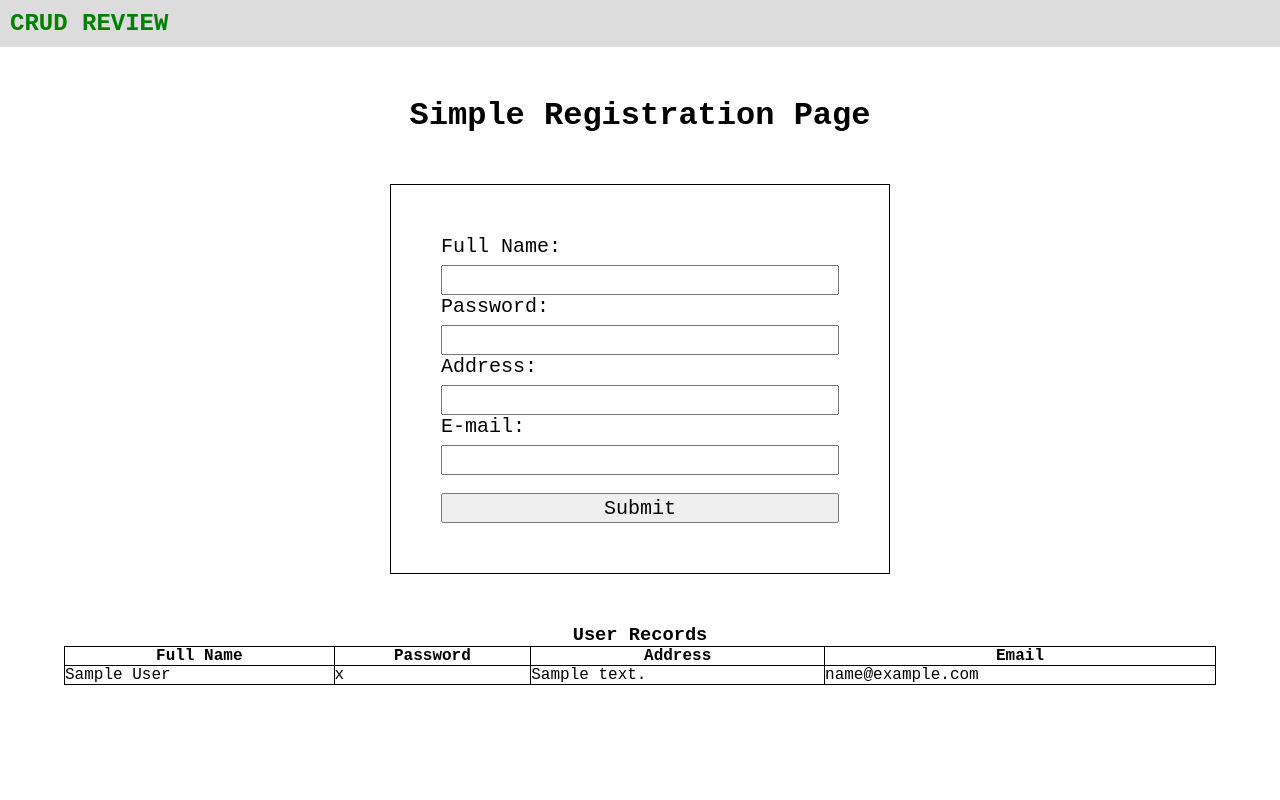
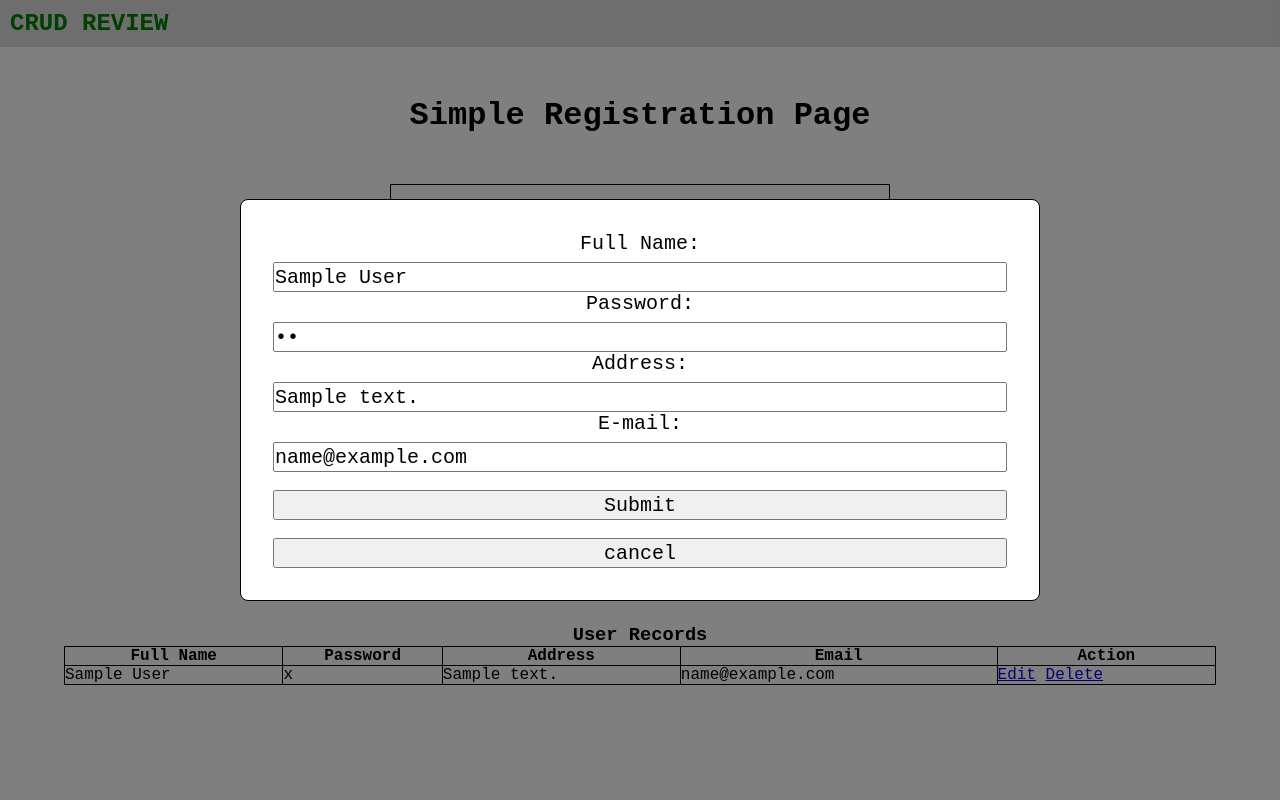
Before and after one commit to marcelinoadrian/test-repo, a PHP site: page /index.php?edit=1 in a window 1280 px wide. Run offline with PHP 8.4, Linux system fonts and the light colour scheme; tables that the repository leaves empty or names only in its code hold one stand-in row (values such as "Sample post").

Commit message:
Added complete Edit and Delete functions.

```diff
--- a/addrecord.php
+++ b/addrecord.php
@@ -25,4 +25,5 @@ if(isset($_POST['submit']))
 }
 
 
+
 ?>
--- a/index.php
+++ b/index.php
@@ -5,11 +5,51 @@
     <meta name="viewport" content="width=device-width, initial-scale=1.0">
     <title>CRUD PHP</title>
     <link rel="stylesheet" href="style.css">
+    <style>
+
+    </style>
 </head>
 <body>
     <?php
     include 'dbconnection.php';
     $conn = OpenCon();
+
+
+
+    if(isset($_GET['delete'])){
+   $delete_id = $_GET['delete'];
+   $delete_query = mysqli_query($conn, "DELETE FROM `user_data` WHERE id = $delete_id ") or die('query failed');
+
+   if($delete_query){
+      header('location:index.php');
+   }
+};
+
+
+if(isset($_POST['u_submit']))
+{
+    $u_id = $_POST['u_id'];
+    $u_name = $_POST['u_name'];
+    $u_password = $_POST['u_password'];
+    $u_address = $_POST['u_address'];
+    $u_email = $_POST['u_email'];
+
+
+    $update_query = mysqli_query($conn, "UPDATE `user_data` SET full_name = '$u_name', passw = '$u_password', address = '$u_address', email = '$u_email' WHERE id = '$u_id'");
+
+
+    if($update_query)
+    {
+        header("location: ./index.php");
+    }
+    else
+    {
+        echo "Error: " . $sql . "" . mysqli_error($conn);
+    }
+
+     mysqli_close($conn);
+};
+
     ?>
 
     <header>
@@ -39,6 +79,7 @@
                 <th>Password</th>
                 <th>Address</th>
                 <th>Email</th>
+                <th>Action</th>
             </thead>
 
             <?php
@@ -54,6 +95,7 @@
     <td><?php echo $row['passw']; ?></td>
     <td><?php echo $row['address']; ?></td>
     <td><?php echo $row['email']; ?></td>
+    <td><a href="index.php?edit=<?php echo $row['id']; ?>">Edit</a>     <a href="index.php?delete=<?php echo $row['id']; ?>" onclick="return confirm('Remove User from Database?')">Delete</a></td>
 </tr>
 
 
@@ -69,5 +111,49 @@
         </table>
 
     </section>
+
+    <section class="edit-form">
+        <?php
+
+   if(isset($_GET['edit'])){
+      $edit_id = $_GET['edit'];
+      $edit_query = mysqli_query($conn, "SELECT * FROM `user_data` WHERE id = $edit_id");
+      if(mysqli_num_rows($edit_query) > 0){
+         while($fetch_edit = mysqli_fetch_assoc($edit_query)){
+   ?>
+
+   <form action="" method="POST">
+
+            <input type="hidden" name="u_id" value="<?php echo $fetch_edit['id']; ?>">
+            <label for="fu-name">Full Name: </label>
+            <input type="text" name="u_name" id="u_name" value="<?php echo $fetch_edit['full_name']; ?> ">
+            <label for="password">Password: </label>
+            <input type="password" name="u_password" id="u_password" value="<?php echo $fetch_edit['passw']; ?> ">
+            <label for="address">Address: </label>
+            <input type="text" name="u_address" id="u_address" value="<?php echo $fetch_edit['address']; ?> ">
+            <label for="email">E-mail: </label>
+            <input type="text" name="u_email" id="u_email" value="<?php echo $fetch_edit['email']; ?> ">
+            <br>
+            <input type="submit" name="u_submit">
+            <br>
+            <input type="reset" value="cancel" id="close-edit" class="btn">
+   </form>
+
+   <?php
+         }
+        }
+         echo "<script>document.querySelector('.edit-form').style.display = 'flex';</script>";
+    }
+   ?>
+    </section>
+
 </body>
+  <script>
+      document.querySelector('#close-edit').onclick = () =>
+      {
+      document.querySelector('.edit-form').style.display = 'none';
+      window.location.href = 'index.php';
+      }    </script>
+
+
 </html>
--- a/style.css
+++ b/style.css
@@ -51,3 +51,25 @@ table
     margin: 0 auto;
     width: 90vw;
 }
+
+.edit-form {
+    position: fixed;
+    top: 0;
+    left: 0;
+    z-index: 1100;
+    background-color: rgba(0, 0, 0, 0.5);
+    padding: 25px;
+    display: none;
+    align-items: center;
+    justify-content: center;
+    min-height: 100vh;
+    width: 100%;
+}
+
+.edit-form form {
+    width: 50rem;
+    border-radius: .5rem;
+    background-color: white;
+    text-align: center;
+    padding: 2rem;
+}
```
